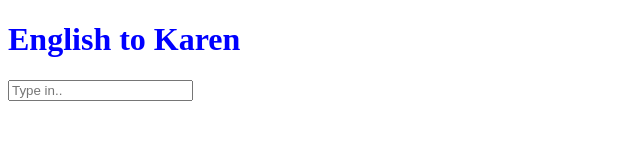
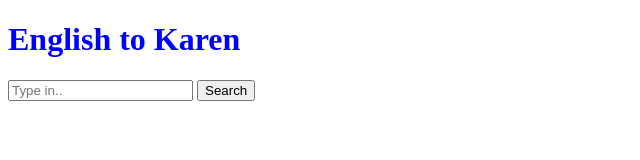
Before and after one commit to saw-RedAnt/saw-redant.github.io, a plain HTML site: page index.html in a window 1280 px wide. Shown: the whole page, without its empty margins (0-640 px from the left). Drawn offline with Linux system fonts and the light colour scheme.

Commit message:
Added form

```diff
--- a/index.html
+++ b/index.html
@@ -10,6 +10,10 @@
 </head>
 <body>
     <h1>English to Karen</h1>
-    <input type="text" placeholder="Type in..">
+    <form>
+        <input type="text" placeholder="Type in..">
+        <button>Search</button>
+    </form>
+
 </body>
 </html>
```
